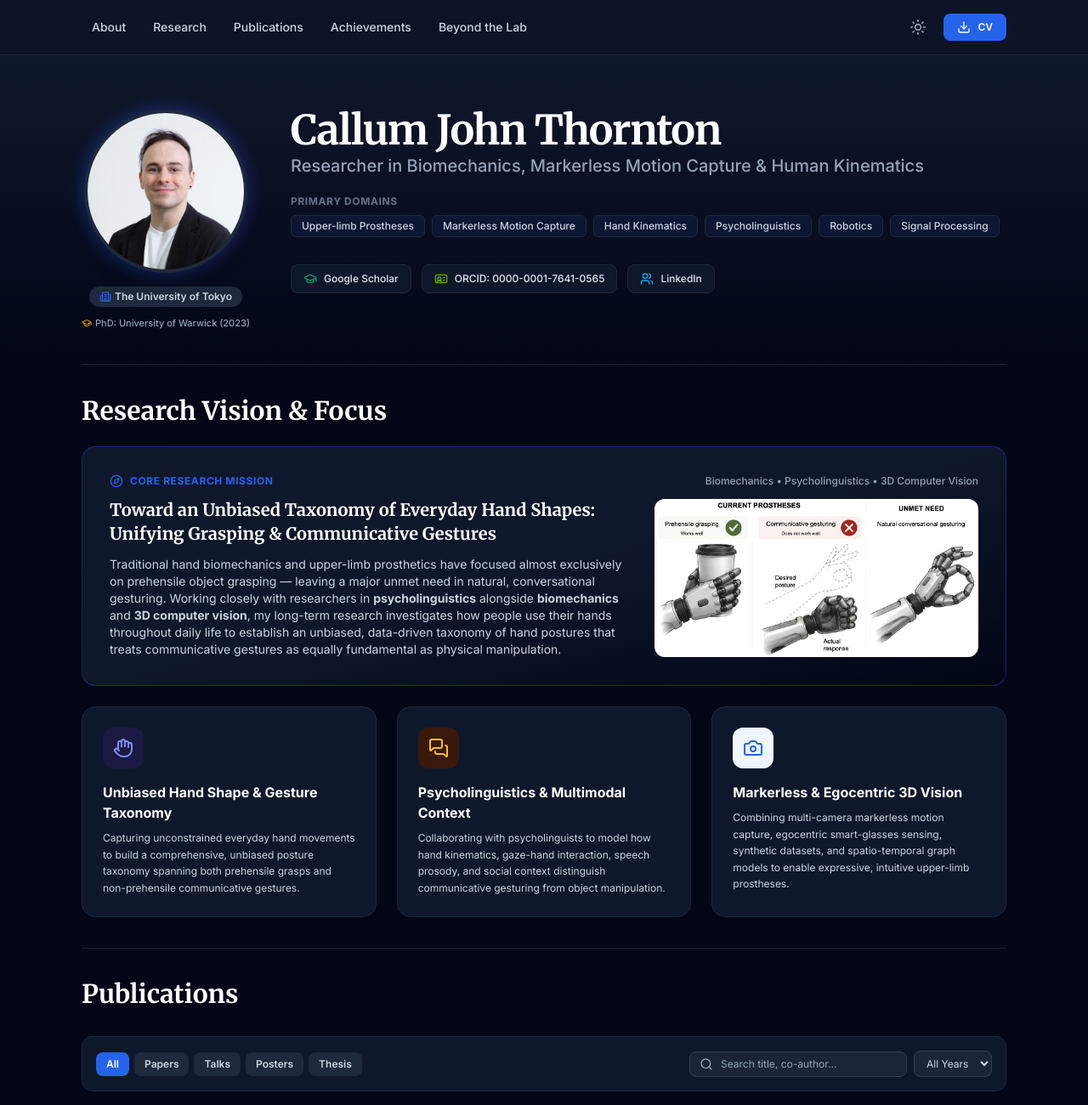
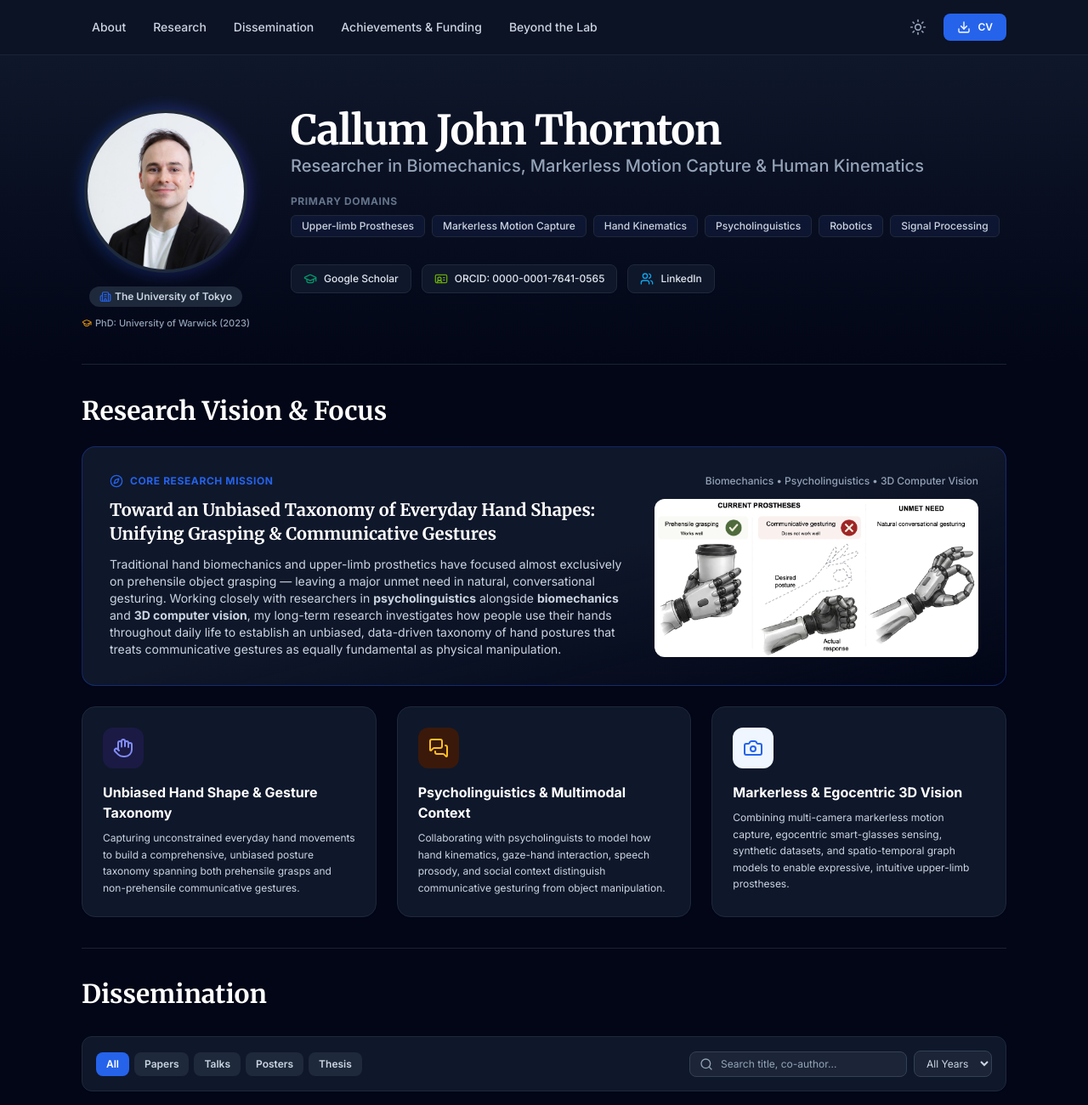
Before and after one commit to callum-thornton/callum-thornton.github.io, a website: page index.html in a window 1280 px wide. Shown: the top 1300 px of the page at 85% size. Drawn offline with nearby package versions, Linux system fonts and the light colour scheme.

Commit message:
Update portfolio section labels
Co-authored-by: Copilot <223556219+Copilot@users.noreply.github.com>

```diff
--- a/index.html
+++ b/index.html
@@ -223,8 +223,8 @@
             <nav class="hidden md:flex items-center space-x-1 lg:space-x-2 text-sm font-medium">
                 <a href="#about" onclick="navigateTo('#about')" class="px-3 py-2 rounded-lg text-slate-600 dark:text-slate-300 hover:text-brand-600 dark:hover:text-brand-400 hover:bg-slate-100 dark:hover:bg-slate-800 transition">About</a>
                 <a href="#research" onclick="navigateTo('#research')" class="px-3 py-2 rounded-lg text-slate-600 dark:text-slate-300 hover:text-brand-600 dark:hover:text-brand-400 hover:bg-slate-100 dark:hover:bg-slate-800 transition">Research</a>
-                <a href="#publications" onclick="navigateTo('#publications')" class="px-3 py-2 rounded-lg text-slate-600 dark:text-slate-300 hover:text-brand-600 dark:hover:text-brand-400 hover:bg-slate-100 dark:hover:bg-slate-800 transition">Publications</a>
-                <a href="#achievements" onclick="navigateTo('#achievements')" class="px-3 py-2 rounded-lg text-slate-600 dark:text-slate-300 hover:text-brand-600 dark:hover:text-brand-400 hover:bg-slate-100 dark:hover:bg-slate-800 transition">Achievements</a>
+                <a href="#publications" onclick="navigateTo('#publications')" class="px-3 py-2 rounded-lg text-slate-600 dark:text-slate-300 hover:text-brand-600 dark:hover:text-brand-400 hover:bg-slate-100 dark:hover:bg-slate-800 transition">Dissemination</a>
+                <a href="#achievements" onclick="navigateTo('#achievements')" class="px-3 py-2 rounded-lg text-slate-600 dark:text-slate-300 hover:text-brand-600 dark:hover:text-brand-400 hover:bg-slate-100 dark:hover:bg-slate-800 transition">Achievements &amp; Funding</a>
                 <a href="#beyond-the-lab" onclick="navigateTo('#beyond-the-lab')" class="px-3 py-2 rounded-lg text-slate-600 dark:text-slate-300 hover:text-brand-600 dark:hover:text-brand-400 hover:bg-slate-100 dark:hover:bg-slate-800 transition">Beyond the Lab</a>
             </nav>
 
@@ -251,8 +251,8 @@
         <div id="mobile-menu" class="hidden md:hidden border-b border-slate-200 dark:border-slate-800 bg-white dark:bg-slate-900 px-4 pt-2 pb-4 space-y-1">
             <a href="#about" onclick="navigateTo('#about'); closeMobileMenu();" class="block px-3 py-2 rounded-lg text-base font-medium text-slate-700 dark:text-slate-200 hover:bg-slate-100 dark:hover:bg-slate-800">About</a>
             <a href="#research" onclick="navigateTo('#research'); closeMobileMenu();" class="block px-3 py-2 rounded-lg text-base font-medium text-slate-700 dark:text-slate-200 hover:bg-slate-100 dark:hover:bg-slate-800">Research</a>
-            <a href="#publications" onclick="navigateTo('#publications'); closeMobileMenu();" class="block px-3 py-2 rounded-lg text-base font-medium text-slate-700 dark:text-slate-200 hover:bg-slate-100 dark:hover:bg-slate-800">Publications</a>
-            <a href="#achievements" onclick="navigateTo('#achievements'); closeMobileMenu();" class="block px-3 py-2 rounded-lg text-base font-medium text-slate-700 dark:text-slate-200 hover:bg-slate-100 dark:hover:bg-slate-800">Achievements</a>
+            <a href="#publications" onclick="navigateTo('#publications'); closeMobileMenu();" class="block px-3 py-2 rounded-lg text-base font-medium text-slate-700 dark:text-slate-200 hover:bg-slate-100 dark:hover:bg-slate-800">Dissemination</a>
+            <a href="#achievements" onclick="navigateTo('#achievements'); closeMobileMenu();" class="block px-3 py-2 rounded-lg text-base font-medium text-slate-700 dark:text-slate-200 hover:bg-slate-100 dark:hover:bg-slate-800">Achievements &amp; Funding</a>
             <a href="#beyond-the-lab" onclick="navigateTo('#beyond-the-lab'); closeMobileMenu();" class="block px-3 py-2 rounded-lg text-base font-medium text-slate-700 dark:text-slate-200 hover:bg-slate-100 dark:hover:bg-slate-800">Beyond the Lab</a>
             <a href="files/cv/callum_thornton-cv.pdf" download class="inline-flex w-full items-center justify-center space-x-2 bg-brand-600 text-white font-semibold px-4 py-2 rounded-lg mt-2">
                 <i data-lucide="download" class="w-4 h-4"></i>
@@ -406,11 +406,11 @@
                 </div>
             </section>
 
-            <!-- Publications Section -->
+            <!-- Dissemination Section -->
             <section id="publications" class="relative scroll-mt-20 pt-6 before:content-[''] before:absolute before:-top-3 before:left-0 before:right-0 before:border-t before:border-slate-200/70 dark:before:border-slate-700/50">
                 <div class="flex flex-col md:flex-row md:items-end justify-between mb-8 gap-4">
                     <div>
-                        <h2 class="text-2xl sm:text-3xl font-bold font-serif text-slate-900 dark:text-white">Publications</h2>
+                        <h2 class="text-2xl sm:text-3xl font-bold font-serif text-slate-900 dark:text-white">Dissemination</h2>
                         <!--<p class="text-sm text-slate-500 dark:text-slate-400 mt-1">Peer-reviewed journal papers, international conference proceedings, presentations, posters, and doctoral thesis.</p>-->
                     </div>
                 </div>
@@ -471,10 +471,6 @@
                                 <p class="text-xs text-slate-500 dark:text-slate-400 mt-1">
                                     Aikido &bull; Warwick Students' Union, University of Warwick
                                 </p>
-                                <a href="https://www.warwicksu.com/archived-microsites/sportscolours/" target="_blank" rel="noopener noreferrer" class="inline-flex items-center space-x-1 text-xs font-medium text-brand-600 dark:text-brand-400 hover:underline mt-2">
-                                    <span>2021 Award Recipients</span>
-                                    <i data-lucide="external-link" class="w-3 h-3"></i>
-                                </a>
                             </div>
                         </div>
 
@@ -494,10 +490,6 @@
                                 <p class="text-xs text-slate-500 dark:text-slate-400 mt-1">
                                     University of Warwick &bull; Coventry, UK
                                 </p>
-                                <a href="https://warwick.ac.uk/fac/cross_fac/academic-development/wate/wate1718/callum-thornton/" target="_blank" rel="noopener noreferrer" class="inline-flex items-center space-x-1 text-xs font-medium text-brand-600 dark:text-brand-400 hover:underline mt-2">
-                                    <span>Award Citation</span>
-                                    <i data-lucide="external-link" class="w-3 h-3"></i>
-                                </a>
                             </div>
                         </div>
 
```
